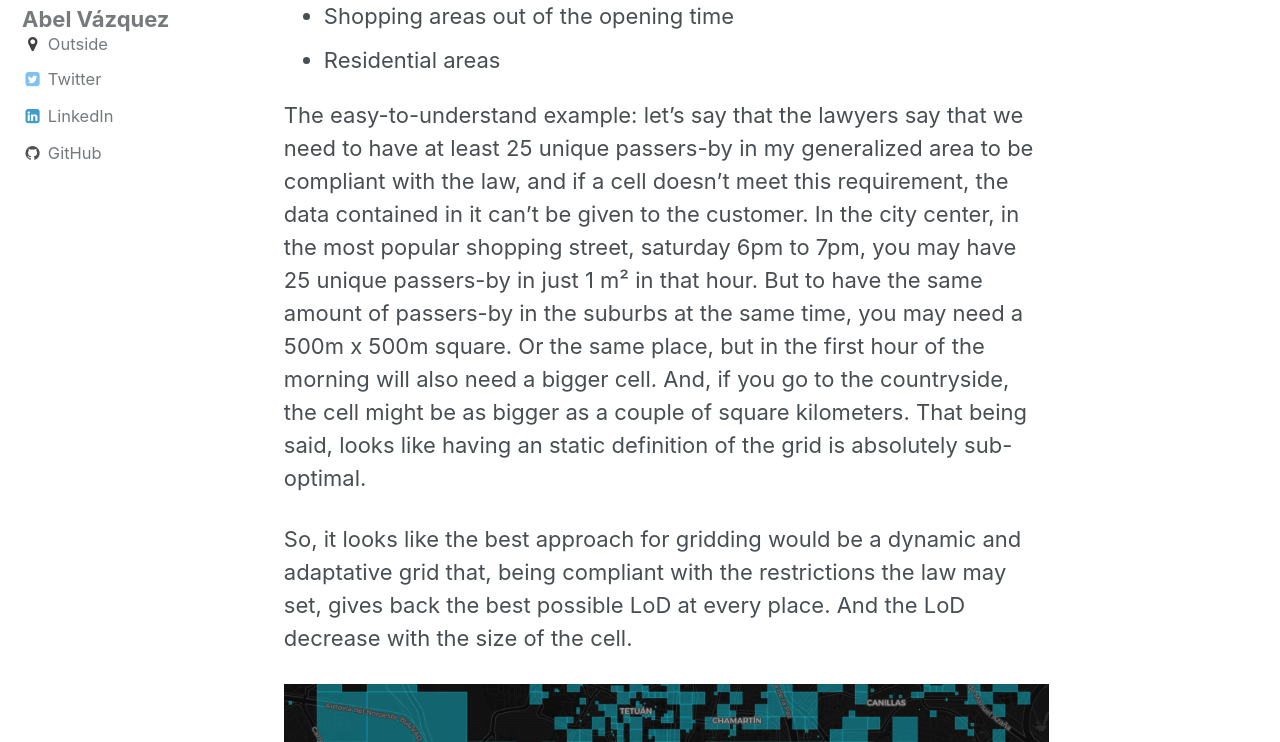
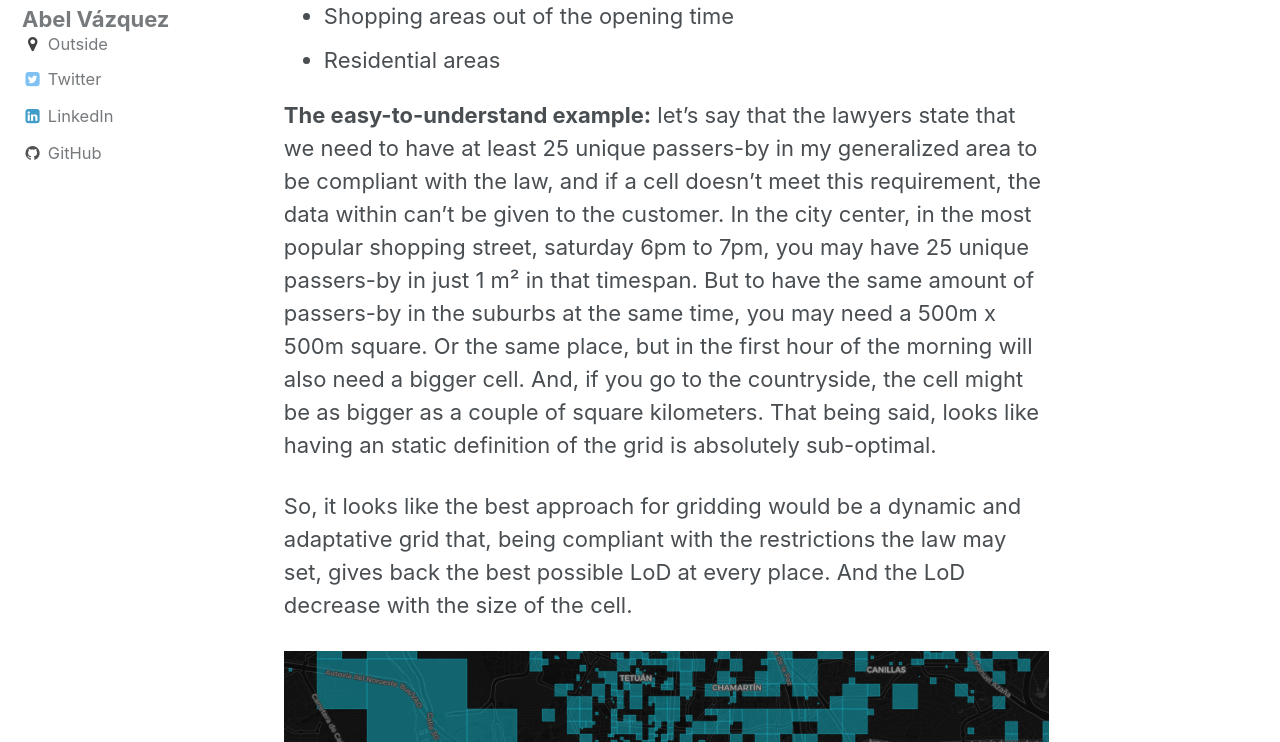
Before and after one commit to AbelVM/abelvm.github.io, a Jekyll site: the page built from _posts/2017-12-12-quadgrid.md, in a window 1280 px wide and 900 px high, scrolled down 2431 px, cut to the strip 158-900 px from the top of the window. Built offline with Jekyll 4.4.1, drawn with Linux system fonts in a browser that asks for light colours; emoji names are drawn with the system emoji font.

Commit message:
quadgrid minor

```diff
--- a/_posts/2017-12-12-quadgrid.md
+++ b/_posts/2017-12-12-quadgrid.md
@@ -35,7 +35,7 @@ Most of these use-cases requires a high LoD (Level of Detail) in order to be val
 * Shopping areas out of the opening time
 * Residential areas
 
-The easy-to-understand example: let's say that the lawyers say that we need to have at least 25 unique passers-by in my generalized area to be compliant with the law, and if a cell doesn't meet this requirement, the data contained in it can't be given to the customer. In the city center, in the most popular shopping street, saturday 6pm to 7pm, you may have 25 unique passers-by in just 1 m² in that hour. But to have the same amount of passers-by in the suburbs at the same time, you may need a 500m x 500m square. Or the same place, but in the first hour of the morning will also need a bigger cell. And, if you go to the countryside, the cell might be as bigger as a couple of square kilometers. That being said, looks like having an static definition of the grid is absolutely sub-optimal.
+**The easy-to-understand example:** let's say that the lawyers state that we need to have at least 25 unique passers-by in my generalized area to be compliant with the law, and if a cell doesn't meet this requirement, the data within can't be given to the customer. In the city center, in the most popular shopping street, saturday 6pm to 7pm, you may have 25 unique passers-by in just 1 m² in that timespan. But to have the same amount of passers-by in the suburbs at the same time, you may need a 500m x 500m square. Or the same place, but in the first hour of the morning will also need a bigger cell. And, if you go to the countryside, the cell might be as bigger as a couple of square kilometers. That being said, looks like having an static definition of the grid is absolutely sub-optimal.
 
 So, it looks like the best approach for gridding would be a dynamic and adaptative grid that, being compliant with the restrictions the law may set, gives back the best possible LoD at every place. And the LoD decrease with the size of the cell.
 
```
